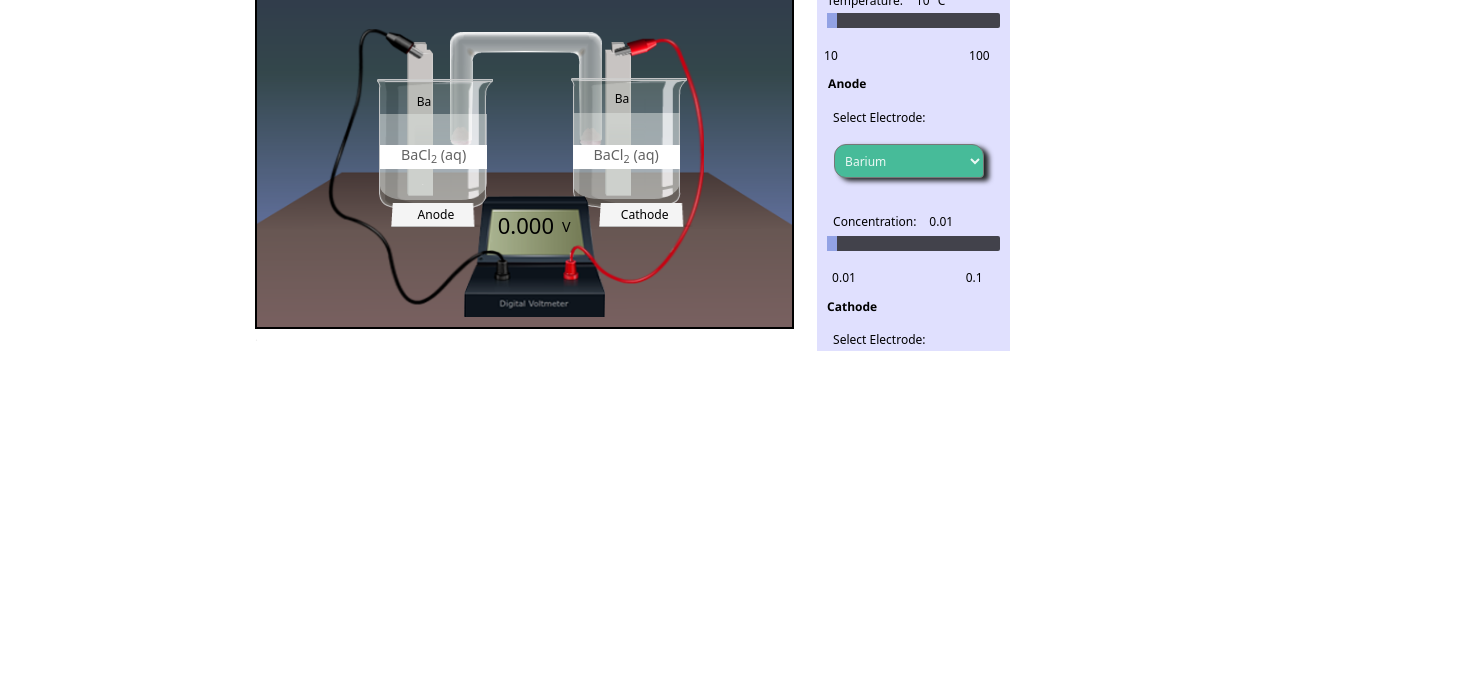
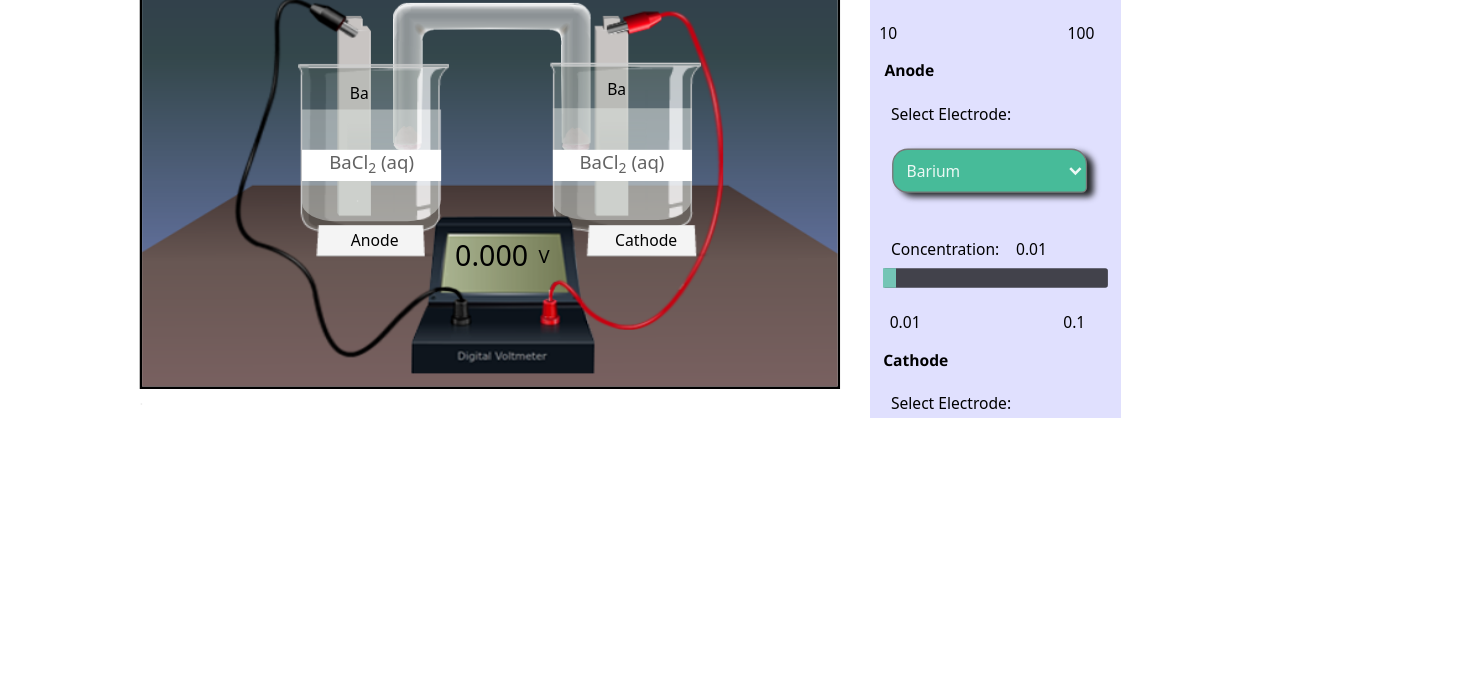
Before and after one commit to SimDemoBD/SimDemoBd, a plain HTML site: page V3/index.html in a window 1280 px wide. Shown: the part 115-800 px from the top of the page, 1472 px wide, since content can reach past the window. Drawn offline with nearby package versions, Linux system fonts and the light colour scheme; a script that the page names is missing; files whose address does not match are found by name; a web font is replaced by a local one.

Commit message:
UPDATED slider color

```diff
--- a/V3/template/css/mainstyle.css
+++ b/V3/template/css/mainstyle.css
@@ -6,6 +6,7 @@ body {
   float: center;
   background-color: #ffffff;
   overflow-y: hidden;
+  scale: 1.3;
 }
 
 #olabmenuBar a {
@@ -148,14 +149,14 @@ body {
   appearance: none;
   width: 10px;
   height: 15px;
-  background: #7289da;
+  background: #47bb99;
   cursor: pointer;
 }
 
 .rangeSlider::-moz-range-thumb {
   width: 25px;
   height: 15px;
-  background: #7289da;
+  background: #47bb99;
   cursor: pointer;
 }
 
```
